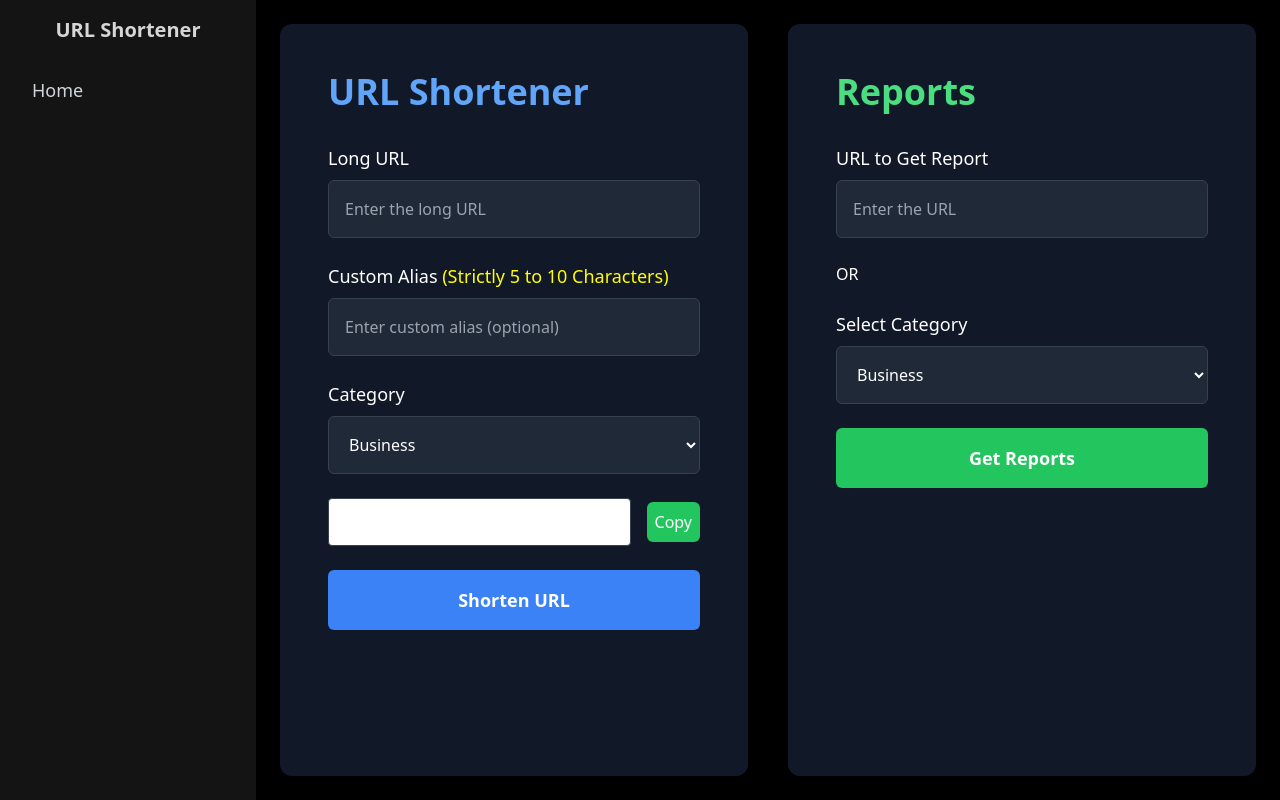
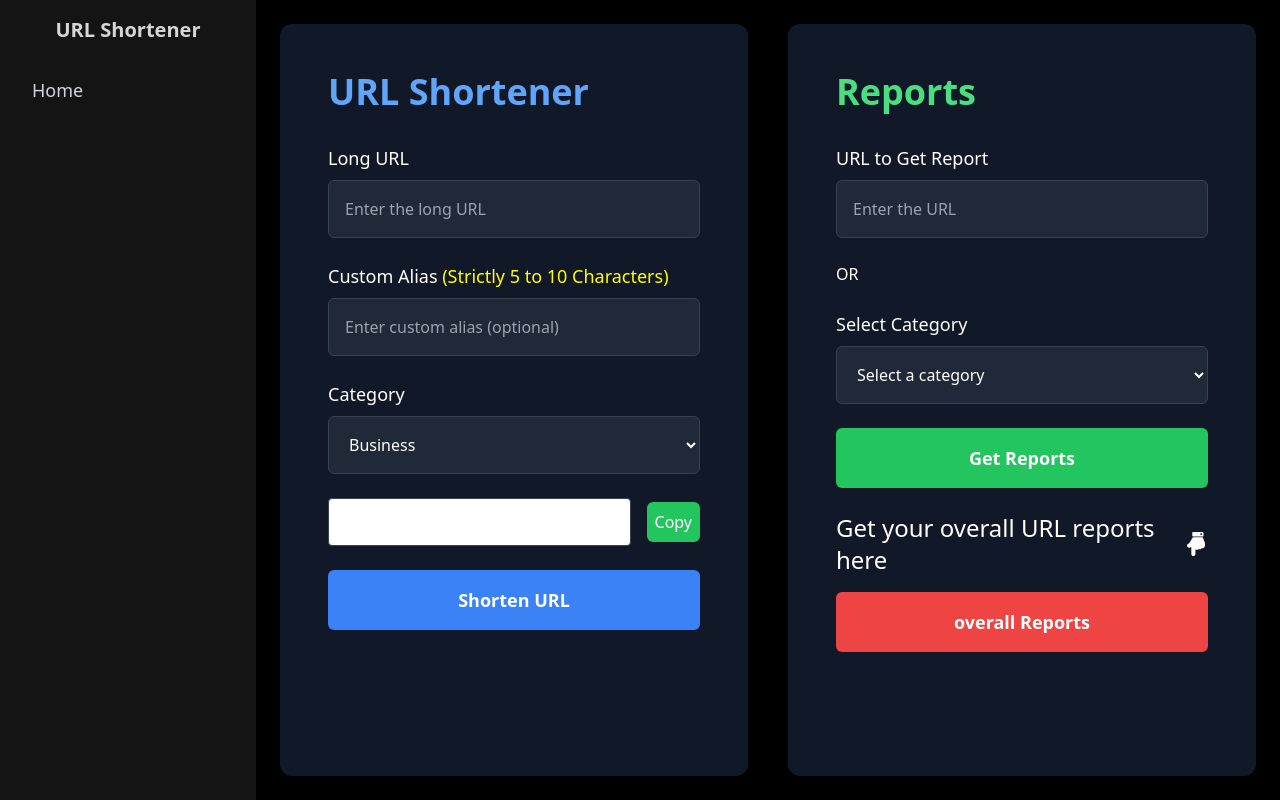
Before and after one commit to vickyaltitude/URLShortener-TheAlterOfficeAssignment, a React (Create React App) app in the folder frontend/: page / in a window 1280 px wide. Built offline with nearby package versions, Linux system fonts and the light colour scheme.

Commit message:
completed the ui part as well to fetch and download the data

```diff
--- a/frontend/src/components/Reports.js
+++ b/frontend/src/components/Reports.js
@@ -1,18 +1,119 @@
-import React from 'react'
+import React, { useState } from 'react'
+import { FaHandPointDown } from "react-icons/fa";
+import { BASE_URL } from '../constant/url';
+import toast from 'react-hot-toast';
 
 const Reports = () => {
+
+  const [url,setUrl] = useState('');
+  const [category,setCategory] = useState('');
+
+  async function handleReportSubmit(e){
+    e.preventDefault();
+
+    if(!url && !category) return
+
+     try{
+
+        let aliasExtract = url ? url.split('/') : ''
+        let alias = aliasExtract[aliasExtract.length-1]
+
+      let endPoint = url ? `${BASE_URL}/api/analytics/${alias}` : `${BASE_URL}/api/analytics/topic/${category}`
+
+      const getUrlData = await fetch(endPoint,{
+        method: 'GET',
+        headers:{
+          'Content-Type': 'application/json',
+          'authorization' : localStorage.getItem('authTokenJWT')
+        }
+      });
+
+
+
+      const data = await getUrlData.json();
+
+      if(!getUrlData.ok){
+         toast.error(data.error)
+        throw new Error(data.error)
+
+      }
+
+    const convertStr = JSON.stringify(data)
+    const blob = new Blob([convertStr], { type: "text/plain" });
+    const urLink = URL.createObjectURL(blob);
+
+    const link = document.createElement("a");
+    link.href = urLink;
+    link.download = `${url ? 'urlreport' : 'categoryreport'}${Date.now()}.txt`;
+    link.click();
+
+    URL.revokeObjectURL(urLink);
+    toast.success('Reports downloaded successfully')
+
+     }catch(err){
+           console.log(err)
+
+     }
+
+  }
+
+  async function handleOverAllReports(){
+       try{
+
+            let getOverAllData = await fetch(`${BASE_URL}/api/analytics/overall`,{
+              method: 'GET',
+              headers:{
+                'authorization': localStorage.getItem('authTokenJWT')
+              }
+            });
+            let parseGottenData = await getOverAllData.json();
+
+            if(!getOverAllData.ok){
+               toast.error(parseGottenData.error)
+               throw new Error(parseGottenData.error)
+            }
+
+            let stringifyData = JSON.stringify(parseGottenData);
+
+            const blob = new Blob([stringifyData], { type: "text/plain" });
+            const urLink = URL.createObjectURL(blob);
+
+            const link = document.createElement("a");
+            link.href = urLink;
+            link.download = `overallReport${Date.now()}.txt`;
+            link.click();
+
+            URL.revokeObjectURL(urLink);
+
+            toast.success('Reports downloaded successfully')
+
+       }catch(err){
+           console.log(err)
+       }
+  }
+
+  function handleUrlChange(e){
+       setUrl(e.target.value)
+  }
+  function handleCategoryChange(e){
+    setCategory(e.target.value)
+}
 
   return (
     <div className="lg:w-3/5 w-full bg-gray-900 p-12 rounded-xl shadow-lg">
         <h1 className="text-4xl font-bold mb-8 text-green-400">Reports</h1>
-        <form className="space-y-6">
+        <form className="space-y-6" onSubmit={handleReportSubmit}>
 
           <div>
             <label htmlFor="reportUrl" className="block text-lg font-medium mb-2">
               URL to Get Report
             </label>
             <input
+              name='url-report'
               type="text"
+              value={url}
+              disabled={category ? true : false}
+              onChange={handleUrlChange}
               id="reportUrl"
               placeholder="Enter the URL"
               className="w-full p-4 rounded-md border border-gray-700 bg-gray-800 text-white focus:outline-none focus:ring-2 focus:ring-green-500"
@@ -26,9 +127,14 @@ const Reports = () => {
             Select Category
           </label>
           <select
+          disabled={url ? true : false}
+          name='category-report'
+          value={category}
+          onChange={handleCategoryChange}
             id="reportCategory"
             className="w-full p-4 rounded-md border border-gray-700 bg-gray-800 text-white focus:outline-none focus:ring-2 focus:ring-green-500"
           >
+            <option value="">Select a category</option>
             <option value="business">Business</option>
             <option value="personal">Personal</option>
             <option value="campaign">Campaign</option>
@@ -38,14 +144,22 @@ const Reports = () => {
 
 
           <button
-            type="button"
+            type="submit"
             className="w-full p-4 bg-green-500 rounded-md text-lg font-semibold hover:bg-green-600 transition duration-300"
           >
             Get Reports
           </button>
+
+          <h2 className='text-2xl inline-flex items-center'>Get your overall URL reports here &nbsp; <span><FaHandPointDown /> </span></h2>
         </form>
 
-
+        <button
+            type="button"
+            onClick={handleOverAllReports}
+            className="w-full mt-4 p-4 bg-red-500 rounded-md text-lg font-semibold hover:bg-red-600 transition duration-300"
+          >
+            overall Reports
+          </button>
 
       </div>
   )
--- a/frontend/src/components/Sidebar.js
+++ b/frontend/src/components/Sidebar.js
@@ -12,7 +12,7 @@ const Sidebar = () => {
      localStorage.removeItem('authTokenJWT')
      queryClient.invalidateQueries({queryKey:['authUser']})
   }
-
+  console.log(authUser)
   return (
     <div className="w-64 bg-base-200 flex flex-col justify-between p-4">
 
```
